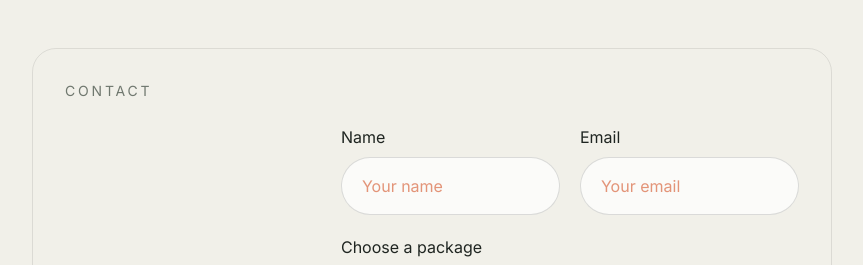
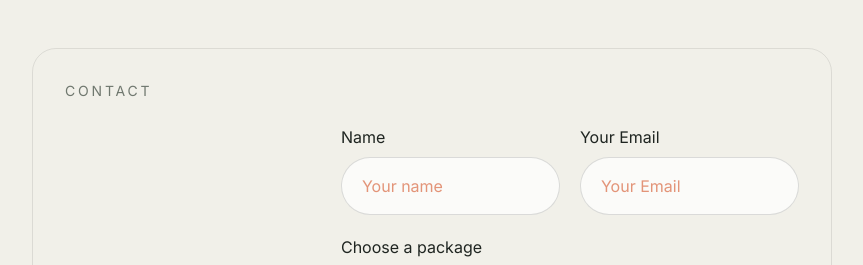
Before and after one commit to aleksandar-stotka/web-editor-video, a Nuxt app: page / in a window 1280 px wide. Shown: the part 3120-3385 px from the top of the page, without its empty margins (208-1071 px from the left). Built offline with nearby package versions, Linux system fonts and the light colour scheme.

Commit message:
change-label

```diff
--- a/pages/contact/index.vue
+++ b/pages/contact/index.vue
@@ -30,12 +30,12 @@
                         </label>
 
                         <label class="block text-sm text-[#1f2521] sm:col-span-1">
-                            <span class="mb-2 block text-base text-[#1f2521]">Email</span>
+                            <span class="mb-2 block text-base text-[#1f2521]">Your Email</span>
                             <input
                                 v-model="form.email"
                                 type="email"
                                 required
-                                placeholder="Your email"
+                                placeholder="Your Email"
                                 class="w-full rounded-full border border-[#1f2521]/15 bg-white/70 px-5 py-4 text-base text-[#1f2521] placeholder:text-[#d96842]/70 focus:border-[#d96842] focus:outline-none"
                             />
                         </label>
```
